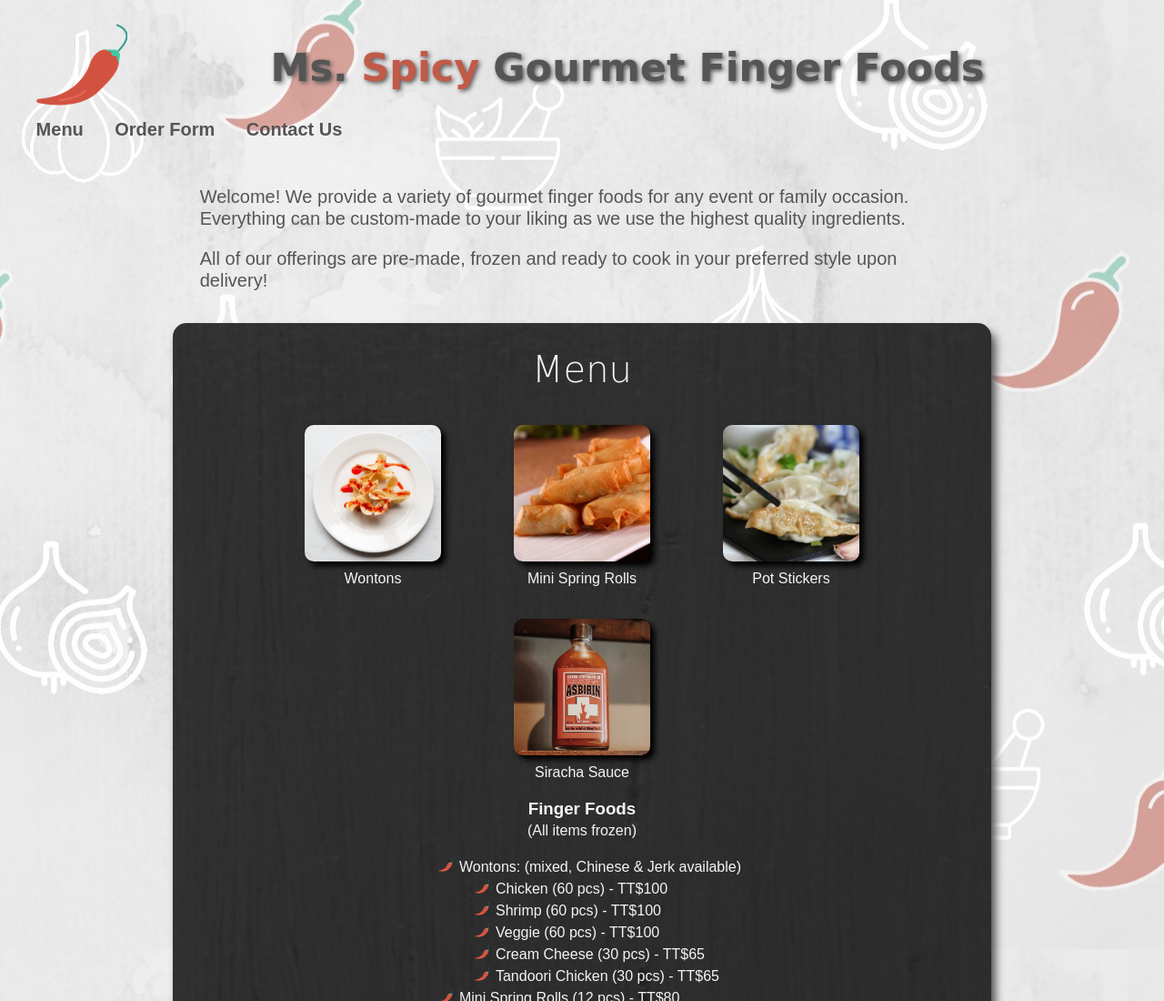
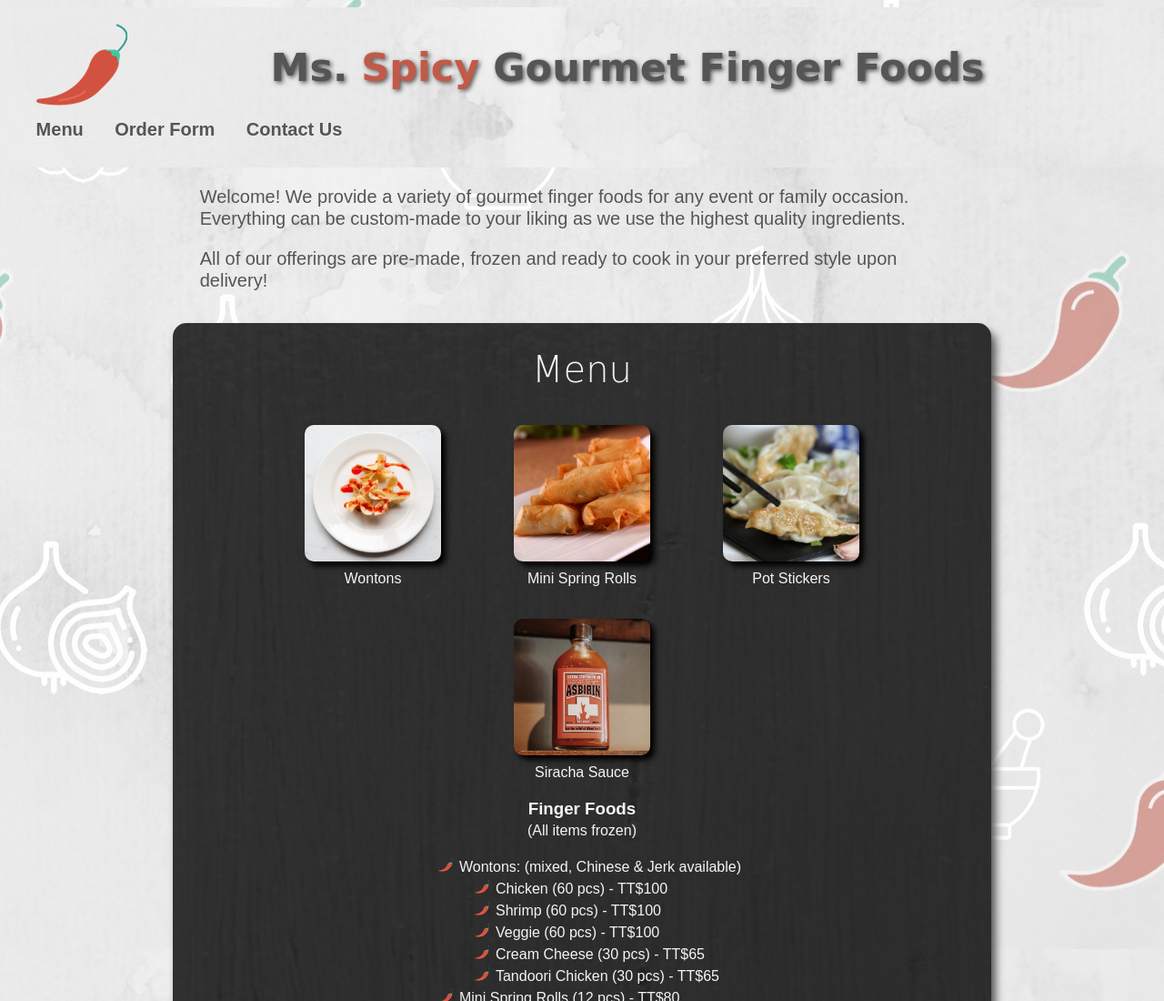
Before and after one commit to CalisaP/Ms-Spicy-Form, a plain HTML site: page index.html in a window 1280 px wide. Shown: the top 1100 px of the page at 91% size. Drawn offline with Linux system fonts and the light colour scheme.

Commit message:
Header background image
Reinstated header background image.

```diff
--- a/formstyle.css
+++ b/formstyle.css
@@ -13,7 +13,7 @@ body{
 }
 
 header{
-    /*background-image: url(image/light\ gray\ blank\ background.png);*/
+    background-image: url(image/light\ gray\ blank\ background.png);
     padding: 1% 5%;
     /*
     position: fixed;
```
